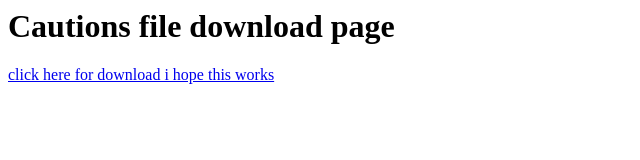
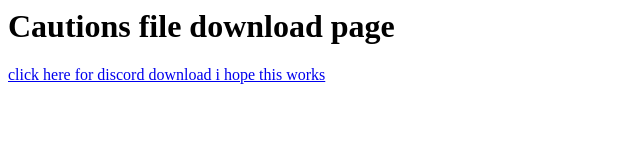
Before and after one commit to tatata4822/cautionsthingy, a plain HTML site: page index.html in a window 1280 px wide. Shown: the full height of the page, 0-640 px from the left. Drawn offline with Linux system fonts and the light colour scheme.

Commit message:
Update index.html

```diff
--- a/index.html
+++ b/index.html
@@ -1,2 +1,2 @@
 <h1>Cautions file download page</h1>
-<a href="https://roblox.com" download>click here for download i hope this works</a>
+<a href="https://media.discordapp.net/attachments/474721949134618625/550866927380201502/ascii_scaryman.png?width=654&height=413" download>click here for discord download i hope this works</a>
```
